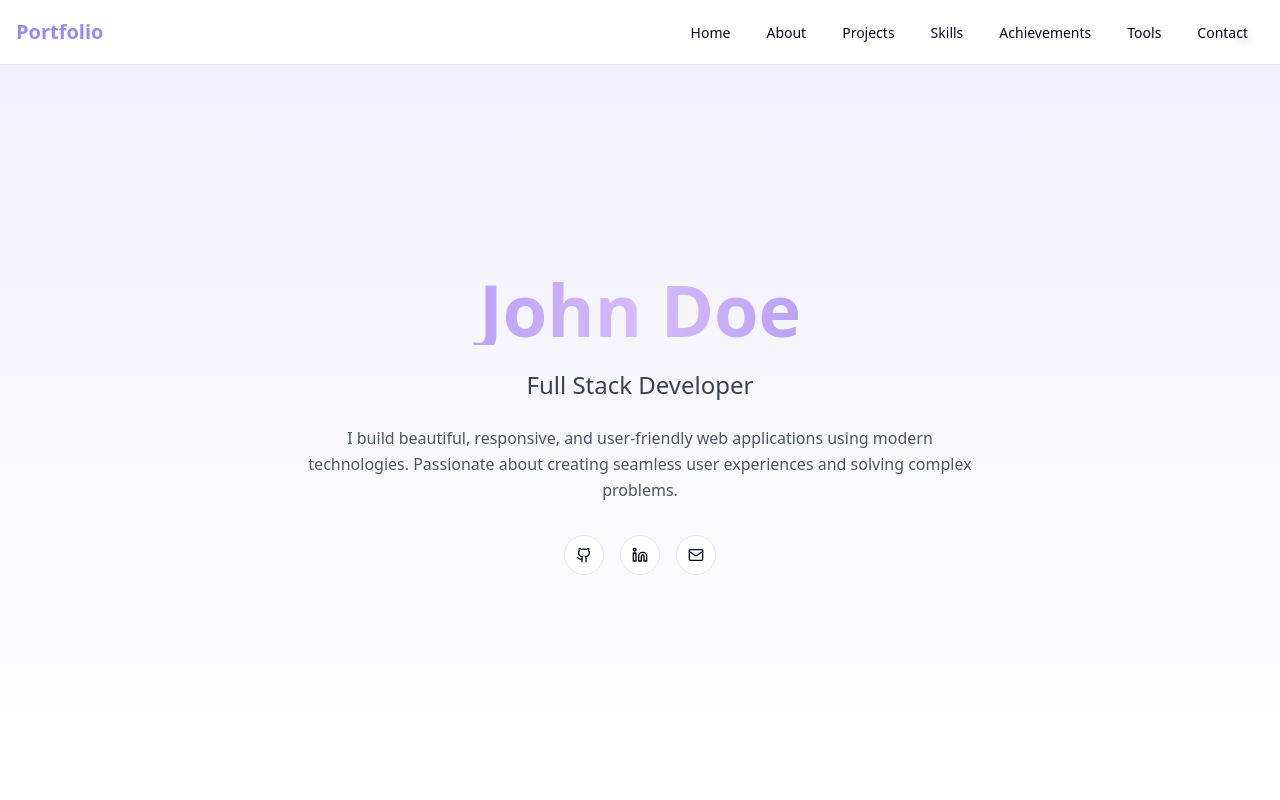
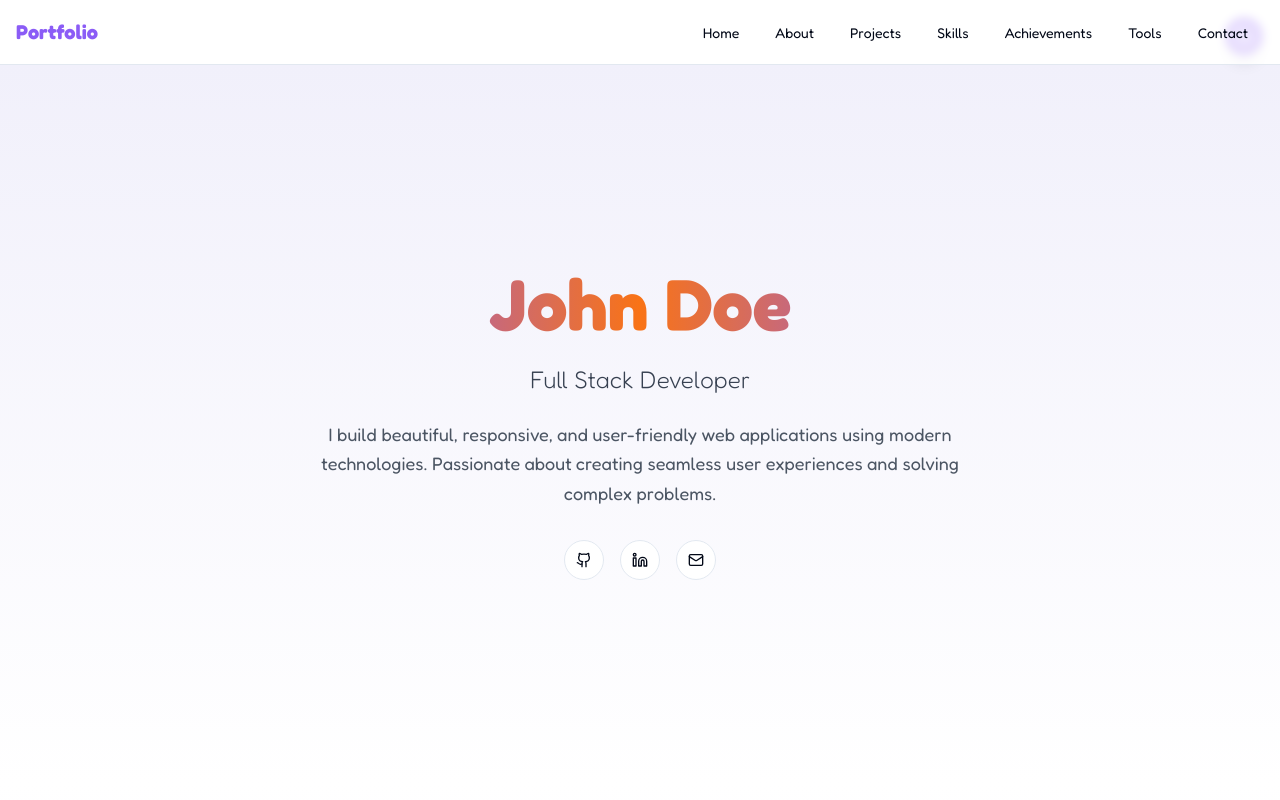
Before and after one commit to lakshay-goyal/ankit-portfolio, a React (Vite) app: page / in a window 1280 px wide. Shown: the top 800 px of the page. Built offline with nearby package versions, Linux system fonts and the light colour scheme.

Commit message:
Add dark mode toggle and update styles
Implement a dark mode icon button and enhance the color theme for better visibility. Update font styles to a more cartoonish design and adjust overall website aesthetics to achieve a cartoonish look.
[skip gpt_engineer]

```diff
--- a/index.html
+++ b/index.html
@@ -7,6 +7,7 @@
     <meta name="description" content="Lovable Generated Project" />
     <meta name="author" content="Lovable" />
     <meta property="og:image" content="/og-image.png" />
+    <link href="https://fonts.googleapis.com/css2?family=Fredoka:wght@300;400;500;600;700&display=swap" rel="stylesheet">
   </head>
 
   <body>
--- a/src/components/ThemeToggle.tsx
+++ b/src/components/ThemeToggle.tsx
@@ -17,13 +17,16 @@ export const ThemeToggle = () => {
     <Button
       variant="outline"
       size="icon"
-      className="fixed top-4 right-4 rounded-full hover:scale-110 transition-transform duration-200"
+      className="fixed top-4 right-4 z-50 rounded-full hover:scale-110 transition-all duration-300
+                 bg-portfolio-primary dark:bg-portfolio-accent text-white shadow-lg
+                 hover:shadow-xl hover:bg-portfolio-accent dark:hover:bg-portfolio-primary
+                 border-2 border-white/20 backdrop-blur-sm"
       onClick={() => setTheme(theme === "dark" ? "light" : "dark")}
     >
       {theme === "dark" ? (
-        <Sun className="h-5 w-5" />
+        <Sun className="h-5 w-5 animate-scaleIn" />
       ) : (
-        <Moon className="h-5 w-5" />
+        <Moon className="h-5 w-5 animate-scaleIn" />
       )}
     </Button>
   );
--- a/src/index.css
+++ b/src/index.css
@@ -6,63 +6,46 @@
   :root {
     --background: 0 0% 100%;
     --foreground: 222.2 84% 4.9%;
-
     --card: 0 0% 100%;
     --card-foreground: 222.2 84% 4.9%;
-
     --popover: 0 0% 100%;
     --popover-foreground: 222.2 84% 4.9%;
-
     --primary: 222.2 47.4% 11.2%;
     --primary-foreground: 210 40% 98%;
-
     --secondary: 210 40% 96.1%;
     --secondary-foreground: 222.2 47.4% 11.2%;
-
     --muted: 210 40% 96.1%;
     --muted-foreground: 215.4 16.3% 46.9%;
-
     --accent: 210 40% 96.1%;
     --accent-foreground: 222.2 47.4% 11.2%;
-
     --destructive: 0 84.2% 60.2%;
     --destructive-foreground: 210 40% 98%;
-
     --border: 214.3 31.8% 91.4%;
     --input: 214.3 31.8% 91.4%;
     --ring: 222.2 84% 4.9%;
-
     --radius: 0.5rem;
   }
 
   .dark {
-    --background: 222.2 84% 4.9%;
-    --foreground: 210 40% 98%;
-
-    --card: 222.2 84% 4.9%;
-    --card-foreground: 210 40% 98%;
-
-    --popover: 222.2 84% 4.9%;
-    --popover-foreground: 210 40% 98%;
-
-    --primary: 210 40% 98%;
-    --primary-foreground: 222.2 47.4% 11.2%;
-
-    --secondary: 217.2 32.6% 17.5%;
-    --secondary-foreground: 210 40% 98%;
-
-    --muted: 217.2 32.6% 17.5%;
-    --muted-foreground: 215 20.2% 65.1%;
-
-    --accent: 217.2 32.6% 17.5%;
-    --accent-foreground: 210 40% 98%;
-
+    --background: 240 10% 3.9%;
+    --foreground: 0 0% 98%;
+    --card: 240 10% 3.9%;
+    --card-foreground: 0 0% 98%;
+    --popover: 240 10% 3.9%;
+    --popover-foreground: 0 0% 98%;
+    --primary: 0 0% 98%;
+    --primary-foreground: 240 5.9% 10%;
+    --secondary: 240 3.7% 15.9%;
+    --secondary-foreground: 0 0% 98%;
+    --muted: 240 3.7% 15.9%;
+    --muted-foreground: 240 5% 64.9%;
+    --accent: 240 3.7% 15.9%;
+    --accent-foreground: 0 0% 98%;
     --destructive: 0 62.8% 30.6%;
-    --destructive-foreground: 210 40% 98%;
-
-    --border: 217.2 32.6% 17.5%;
-    --input: 217.2 32.6% 17.5%;
-    --ring: 212.7 26.8% 83.9%;
+    --destructive-foreground: 0 0% 98%;
+    --border: 240 3.7% 15.9%;
+    --input: 240 3.7% 15.9%;
+    --ring: 240 4.9% 83.9%;
   }
 }
 
@@ -72,6 +55,14 @@
   }
 
   body {
-    @apply bg-background text-foreground;
+    @apply bg-background text-foreground font-fredoka;
+  }
+
+  h1, h2, h3, h4, h5, h6 {
+    @apply font-fredoka font-bold;
+  }
+
+  p {
+    @apply text-lg leading-relaxed;
   }
 }
--- a/tailwind.config.ts
+++ b/tailwind.config.ts
@@ -18,6 +18,9 @@ export default {
       },
     },
     extend: {
+      fontFamily: {
+        fredoka: ['Fredoka', 'sans-serif'],
+      },
       colors: {
         border: "hsl(var(--border))",
         input: "hsl(var(--input))",
@@ -25,9 +28,9 @@ export default {
         background: "hsl(var(--background))",
         foreground: "hsl(var(--foreground))",
         portfolio: {
-          primary: "#9b87f5",
-          secondary: "#7E69AB",
-          accent: "#D6BCFA",
+          primary: "#8B5CF6",
+          secondary: "#D946EF",
+          accent: "#F97316",
           soft: "#F1F0FB",
           peach: "#FDE1D3",
         },
```
